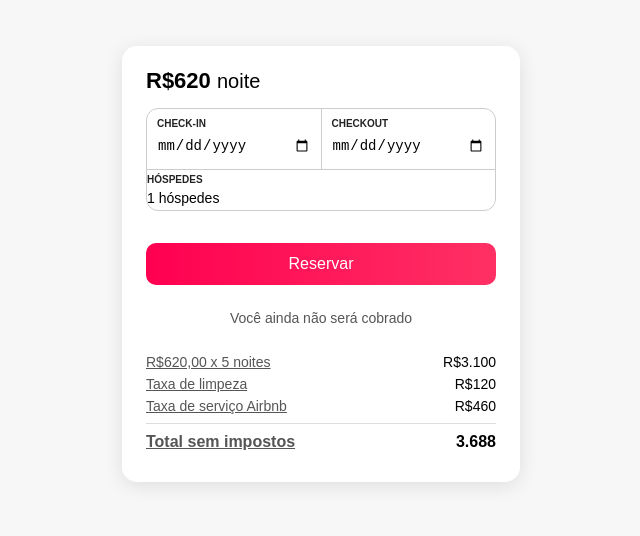
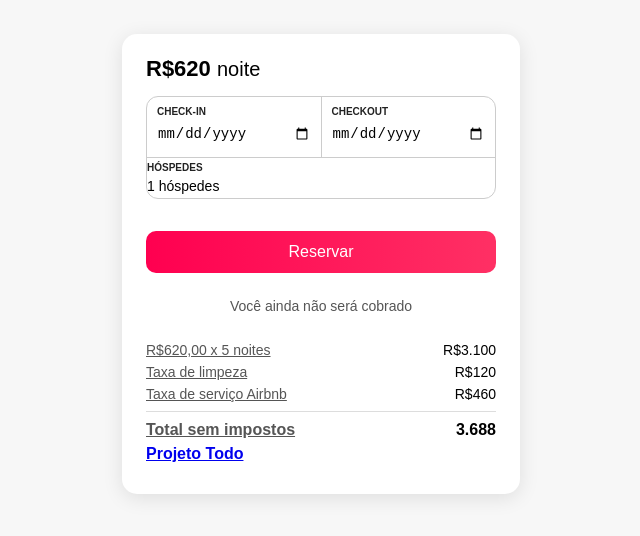
Before and after one commit to TheLeo0o/Jesuscript, a plain HTML site: page index.html in a window 1280 px wide. Shown: the part 136-672 px from the top of the page, without its empty margins (319-959 px from the left). Drawn offline with Linux system fonts and the light colour scheme.

Commit message:
Update index.html

```diff
--- a/index.html
+++ b/index.html
@@ -53,6 +53,9 @@
                 </li>
             </ul>
         </div>
+        <ul>
+        <li><a href="https://theleo0o.github.io/Jesuscript/ToDoidoList/">Projeto Todo</a></li>
+        </ul>
     </section>
     <script>
         const checkin = document.getElementById('checkin');
```
